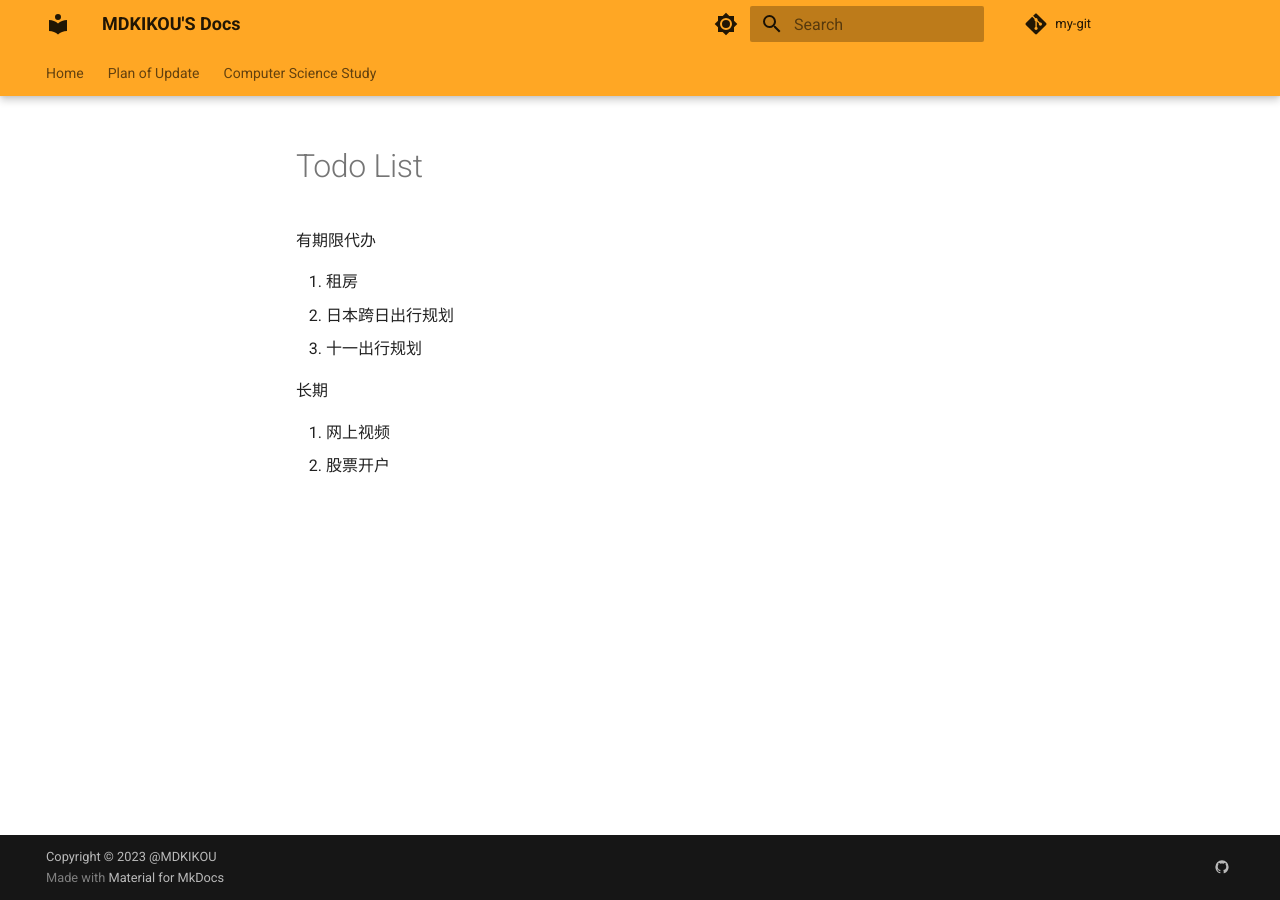
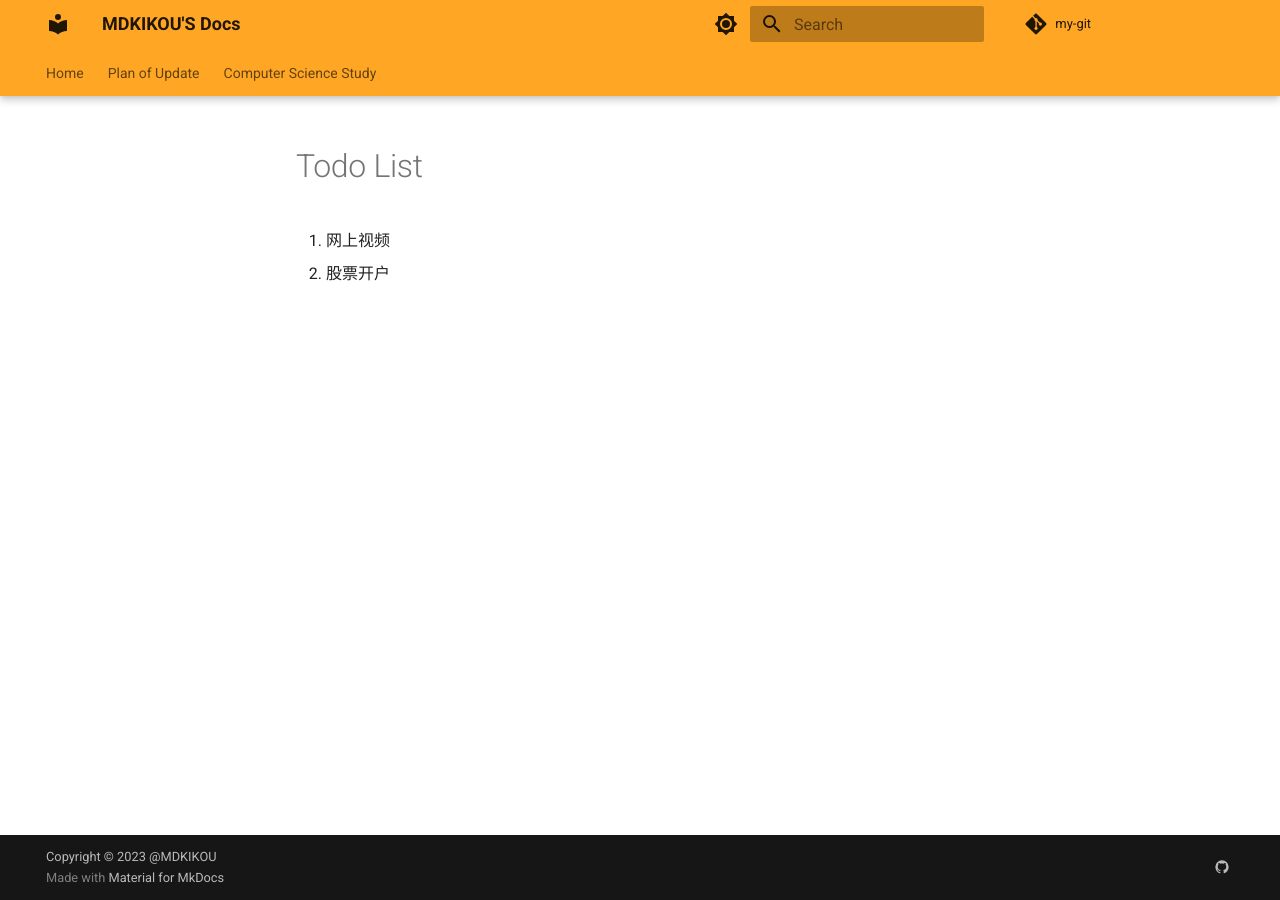
Before and after one commit to mdkikou/MK.MDKIKOU, an MkDocs documentation site: the page built from docs/Plan/Todo List.md, in a window 1280 px wide. Built offline with MkDocs 1.6.1 and Material for MkDocs 9.7.7, drawn with Linux system fonts in a browser that asks for light colours; comment, search, counter and statistics services are not loaded; old or Windows-style settings are respelled for this version of MkDocs.

```diff
--- a/docs/Plan/Todo List.md
+++ b/docs/Plan/Todo List.md
@@ -1,10 +1,2 @@
-有期限代办
-
-1. 租房
-2. 日本跨日出行规划
-3. 十一出行规划
-
-长期
-
 1. 网上视频
 2. 股票开户
--- a/mkdocs.yml
+++ b/mkdocs.yml
@@ -5,10 +5,10 @@ nav:
     - index.md
     - Link.md
   - Plan of Update:
-    - Plan\plan.md
+    - Plan/plan.md
   - Computer Science Study:
-    - Computer\CS61A\Plan.md
-    - Computer\CS61A\L01.md
+    - Computer/CS61A/Plan.md
+    - Computer/CS61A/L01.md
 
   #- FirstPage_name: source_test/page1.md
   #- SecendPage_name: source_test/page2.md
```
